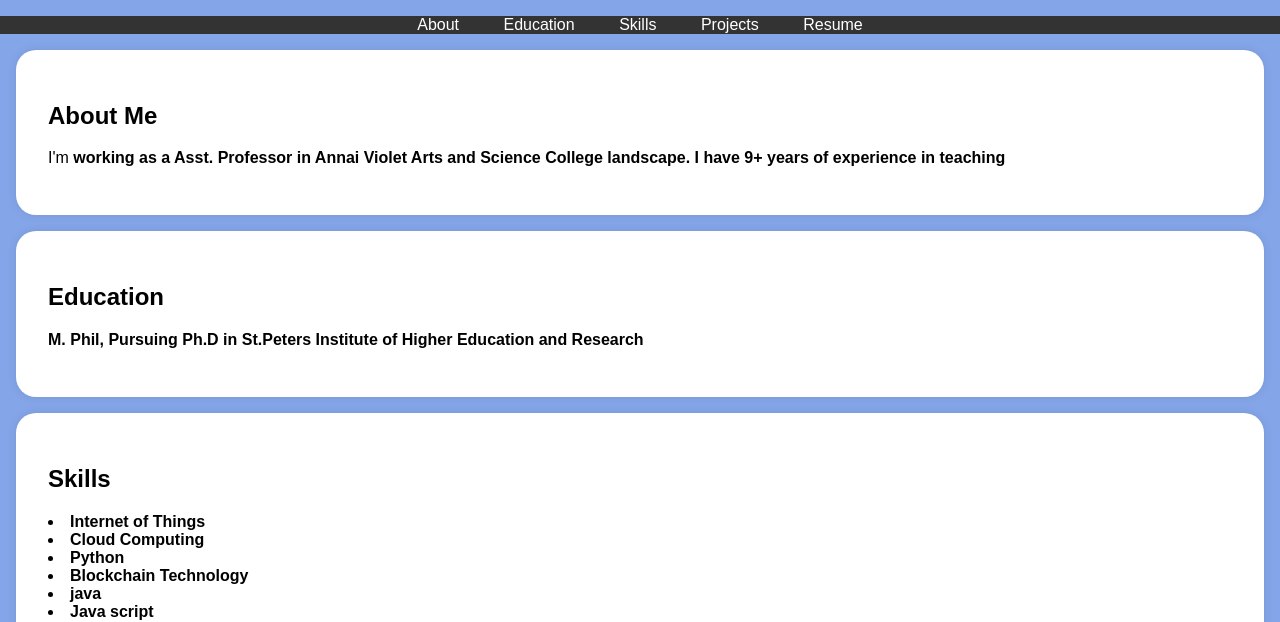
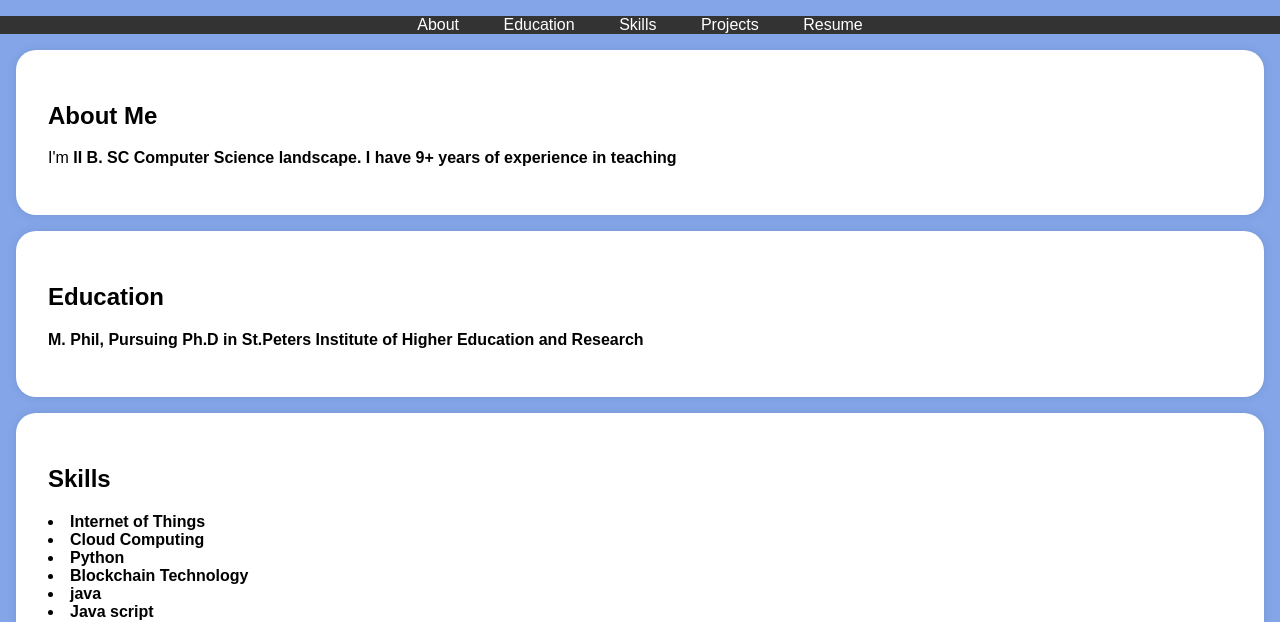
Before and after one commit to GOPINATH3101/Gopinath, a plain HTML site: page index.html in a window 1280 px wide. Shown: the part 197-819 px from the top of the page. Drawn offline with Linux system fonts and the light colour scheme.

Commit message:
Update index.html

```diff
--- a/index.html
+++ b/index.html
@@ -115,7 +115,7 @@
     <section id="about">
         <div class="section-content">
             <h2>About Me</h2>
-            <p>I'm  <b> working as a Asst. Professor in Annai Violet Arts and Science College<a href="https://techtrainer20.github.io/git_con2/" traget="_target"></a> landscape. I have 9+ years of experience in teaching </p>
+            <p>I'm  <b> II B. SC Computer Science<a href="https://techtrainer20.github.io/git_con2/" traget="_target"></a> landscape. I have 9+ years of experience in teaching </p>
         </div>
     </section>
 
```
